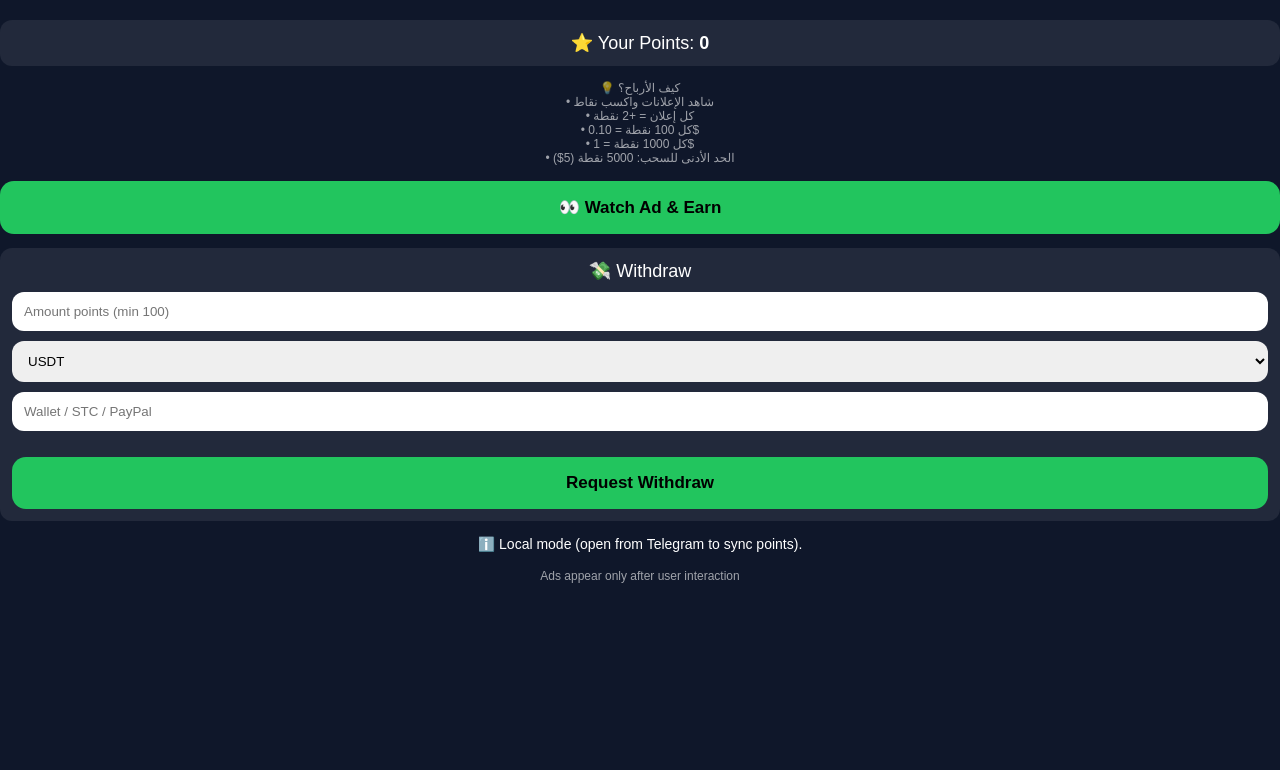
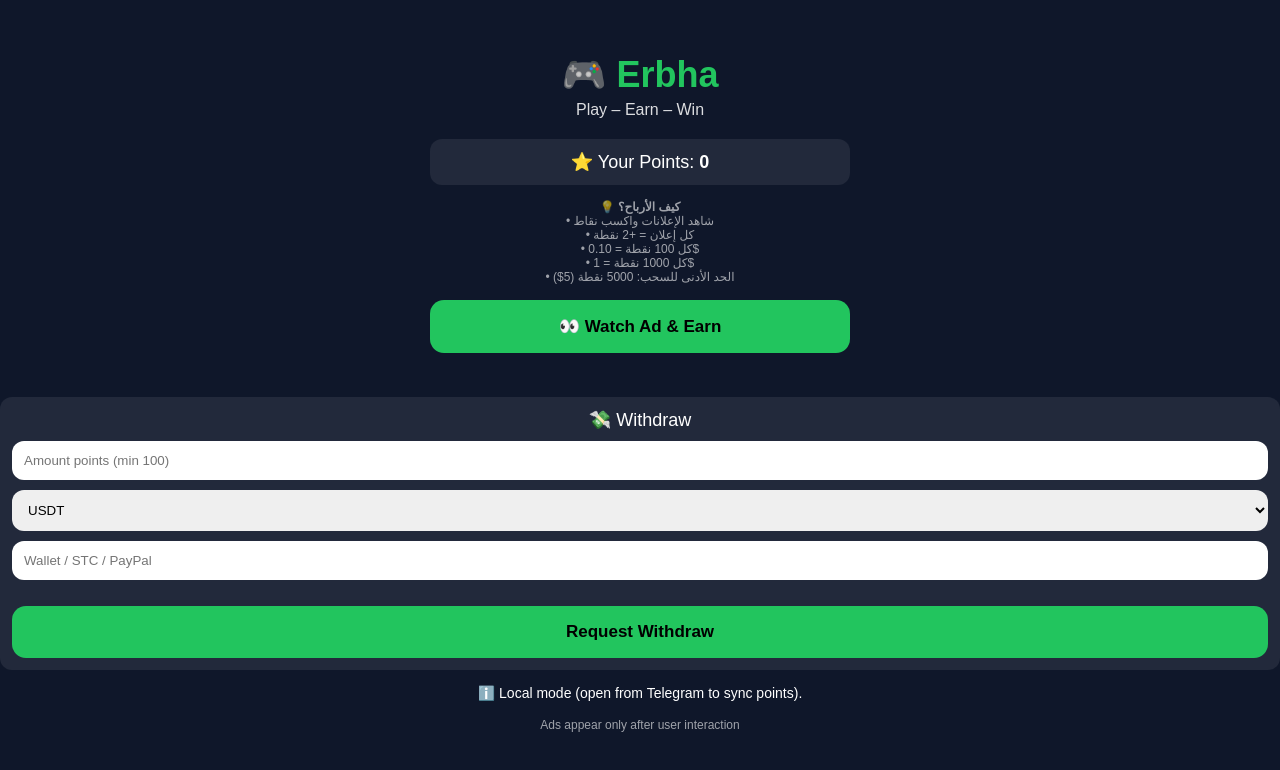
Before and after one commit to ErbhaBot/erbha-mini-app, a plain HTML site: page index.html in a window 1280 px wide. Drawn offline with Linux system fonts and the light colour scheme.

Commit message:
Update index.html

```diff
--- a/index.html
+++ b/index.html
@@ -31,12 +31,16 @@
 </head>
 
 <body>
+  <div class="box">
+    <h1>🎮 Erbha</h1>
+    <p>Play – Earn – Win</p>
+
     <div class="points">
       ⭐ Your Points: <b><span id="points">0</span></b>
     </div>
 
     <div class="note">
-  💡 كيف الأرباح؟<br>
+      💡 <b>كيف الأرباح؟</b><br>
       • شاهد الإعلانات واكسب نقاط<br>
       • كل إعلان = +2 نقطة<br>
       • كل 100 نقطة = 0.10$<br>
@@ -47,6 +51,10 @@
     <button id="watchBtn" onclick="watchRewardedAd()">
       👀 Watch Ad & Earn
     </button>
+
+    <!-- باقي الواجهة (السحب، الرسائل...) -->
+  </div>
+</body>
 
     <div class="points" style="margin-top:14px;">
       💸 Withdraw
```
Lines whose indentation alone changed are shown as unchanged.
